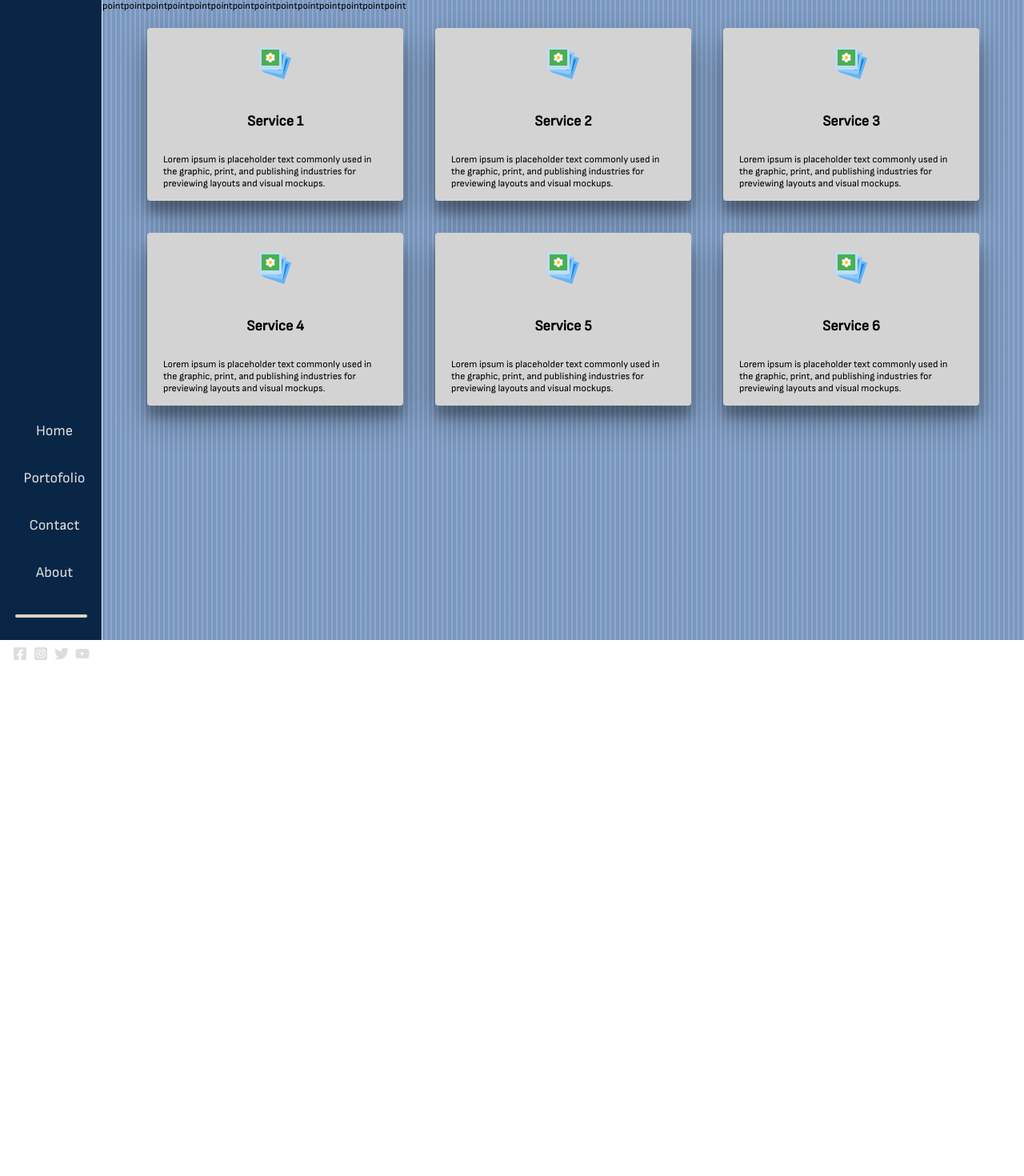
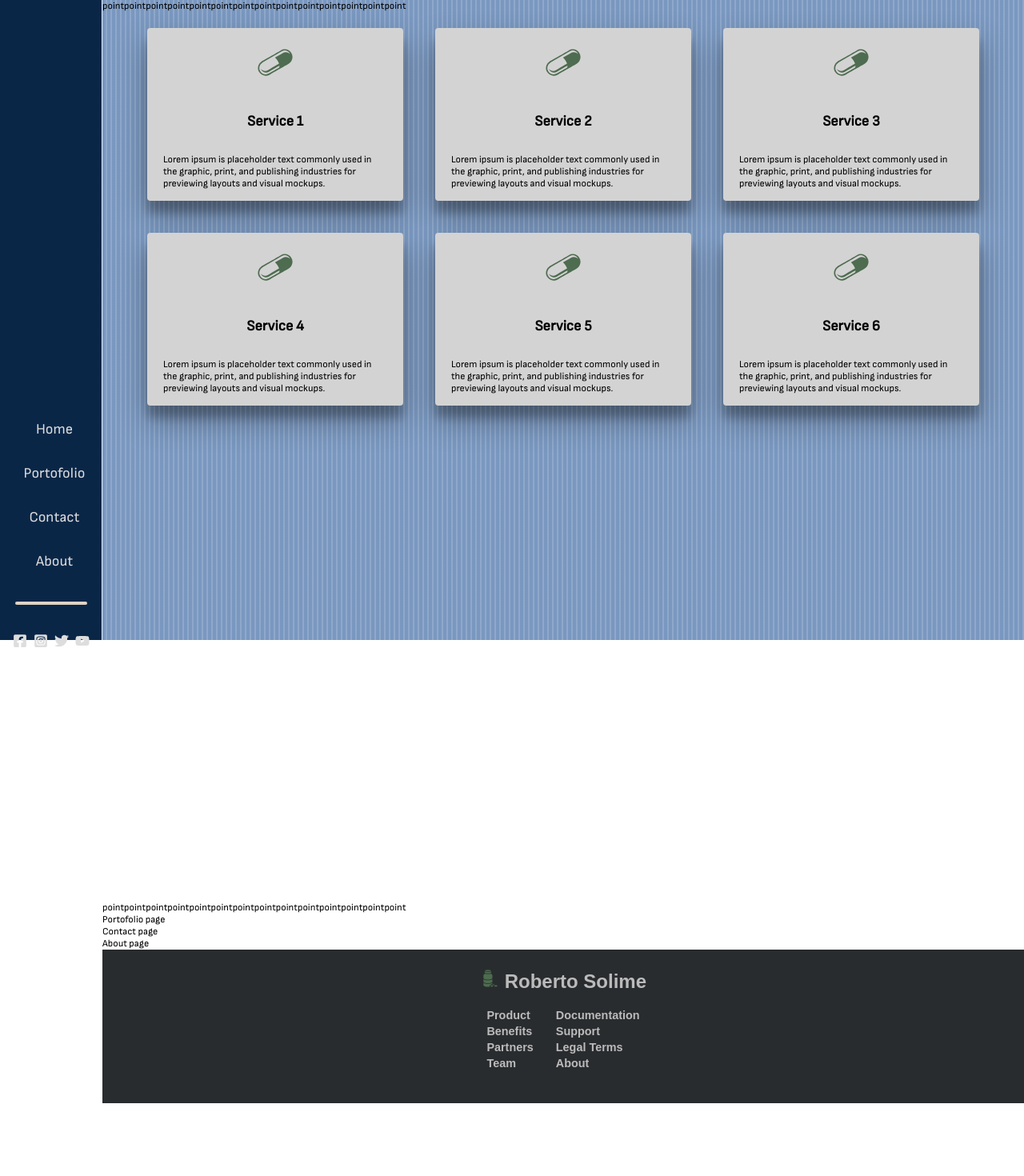
Before and after one commit to bobz0r11/rsolime, a React (Create React App) app: page / in a window 1280 px wide. Shown: the top 1470 px of the page at 80% size. After the commit the page ends 1379 px from the top, so only its background shows below. Built offline with nearby package versions, Linux system fonts and the light colour scheme.

Commit message:
[remove-routing] wip

```diff
--- a/src/App.tsx
+++ b/src/App.tsx
@@ -1,46 +1,25 @@
 import Home from 'components/home';
 import Sidebar from 'components/sidebar';
 
-import { BrowserRouter, Route, Routes } from 'react-router-dom';
-
 import About from 'components/about';
 import Contact from 'components/contact';
-import PageNotFound from 'components/pagenotfound';
 import Portofolio from 'components/portofolio';
+import Footer from 'components/footer';
 
 import './App.scss'
 
 const App = () => {
   return (
-    <BrowserRouter>
-      <div className="app">
-        <Sidebar />
-        <div className="content">
-          <Routes>
-            <Route
-              path='/'
-              element={<Home />}
-              errorElement={<PageNotFound />}
-            />
-            <Route
-              path='/portofolio'
-              element={<Portofolio />}
-              errorElement={<PageNotFound />}
-            />
-            <Route
-              path='/contact'
-              element={<Contact />}
-              errorElement={<PageNotFound />}
-            />
-            <Route
-              path='/about'
-              element={<About />}
-              errorElement={<PageNotFound />}
-            />
-          </Routes>
-        </div>
+    <div className="app">
+      <Sidebar />
+      <div className="content">
+        <Home />
+        <Portofolio />
+        <Contact />
+        <About />
+        <Footer />
       </div>
-    </BrowserRouter>
+    </div>
   );
 }
 
--- a/src/components/box/box.scss
+++ b/src/components/box/box.scss
@@ -28,6 +28,7 @@
     &__icon {
         margin-bottom: 0.5em;
         font-size: 4em;
+        color: #4E6C50;
     }
 
     &__title {
--- /dev/null
+++ b/src/components/footer/footer.scss
@@ -0,0 +1,56 @@
+@import url(https://fonts.googleapis.com/css?family=Alegreya+Sans:300);
+
+.footer {
+    .container {
+        height: 8em;
+        width: 100%;
+        padding-top: 1em;
+        background-color: #292c2f;
+        color: #bbb;
+        font-family: 'Alegreya Sans', sans-serif;
+        font-size: 2em;
+        font-weight: bold;
+        text-align: center;
+    }
+
+    &__header {
+        height: 2em;
+        svg {
+            font-size: 24px;
+            color: #4E6C50;
+        }
+    }
+
+    footer a {
+        color: #999;
+        text-decoration: none;
+    }
+
+    footer a:hover,
+    footer a:focus {
+        color: #aaa;
+        text-decoration: none;
+        border-bottom: 1px dotted #999;
+    }
+
+    &__lists {
+        display: flex;
+        flex-wrap: nowrap;
+        justify-content: center;
+        align-items: flex-start;
+        &__list {
+            text-align: left;
+            padding: 0px 14px;
+
+            &--item {
+                font-size: 0.6em;
+                cursor: pointer;
+                padding: 2px 0px;
+
+                &:hover {
+                    color: #faecd6;
+                }
+            }
+        }
+    }
+}
--- /dev/null
+++ b/src/components/footer/index.tsx
@@ -0,0 +1,35 @@
+import './footer.scss';
+
+import { GiMedicinePills } from "react-icons/gi";
+
+
+const Footer = () => {
+    return (
+        <footer className="footer">
+            <div className="container">
+                <div className="footer__header">
+                    <span className="footer__header--icon"> <GiMedicinePills /> </span>
+                    <span className="footer__header--text">Roberto Solime</span>
+                </div>
+
+                <div className="footer__lists">
+                    <ul className="footer__lists__list">
+                        <li className="footer__lists__list--item">Product</li>
+                        <li className="footer__lists__list--item">Benefits</li>
+                        <li className="footer__lists__list--item">Partners</li>
+                        <li className="footer__lists__list--item">Team</li>
+                    </ul>
+
+                    <ul className="footer__lists__list">
+                        <li className="footer__lists__list--item">Documentation</li>
+                        <li className="footer__lists__list--item">Support</li>
+                        <li className="footer__lists__list--item">Legal Terms</li>
+                        <li className="footer__lists__list--item">About</li>
+                    </ul>
+                </div>
+            </div>
+        </footer>
+    );
+}
+
+export default Footer;
--- a/src/components/home/home.scss
+++ b/src/components/home/home.scss
@@ -29,6 +29,6 @@
     }
 
     #point2 {
-        margin-top: 100em;
+        margin-top: 50em;
     }
 }
--- a/src/components/home/index.tsx
+++ b/src/components/home/index.tsx
@@ -1,7 +1,7 @@
 import Box from 'components/box';
 import './home.scss'
 
-import { FcStackOfPhotos } from "react-icons/fc";
+import { GiPill } from "react-icons/gi";
 
 const Home = () => {
     const scrollTo1 = () => {
@@ -24,32 +24,32 @@ const Home = () => {
                 <Box
                     title={'Service 1'}
                     message={"Lorem ipsum is placeholder text commonly used in the graphic, print, and publishing industries for previewing layouts and visual mockups."}
-                    iconName={FcStackOfPhotos}
+                    iconName={GiPill}
                 />
                 <Box
                     title={'Service 2'}
                     message={"Lorem ipsum is placeholder text commonly used in the graphic, print, and publishing industries for previewing layouts and visual mockups."}
-                    iconName={FcStackOfPhotos}
+                    iconName={GiPill}
                 />
                 <Box
                     title={'Service 3'}
                     message={"Lorem ipsum is placeholder text commonly used in the graphic, print, and publishing industries for previewing layouts and visual mockups."}
-                    iconName={FcStackOfPhotos}
+                    iconName={GiPill}
                 />
                 <Box
                     title={'Service 4'}
                     message={"Lorem ipsum is placeholder text commonly used in the graphic, print, and publishing industries for previewing layouts and visual mockups."}
-                    iconName={FcStackOfPhotos}
+                    iconName={GiPill}
                 />
                 <Box
                     title={'Service 5'}
                     message={"Lorem ipsum is placeholder text commonly used in the graphic, print, and publishing industries for previewing layouts and visual mockups."}
-                    iconName={FcStackOfPhotos}
+                    iconName={GiPill}
                 />
                 <Box
                     title={'Service 6'}
                     message={"Lorem ipsum is placeholder text commonly used in the graphic, print, and publishing industries for previewing layouts and visual mockups."}
-                    iconName={FcStackOfPhotos}
+                    iconName={GiPill}
                 />
             </div>
             <div id="point2" onClick={() => scrollTo1()}>pointpointpointpointpointpointpointpointpointpointpointpointpointpoint</div>
--- a/src/components/sidebar/index.tsx
+++ b/src/components/sidebar/index.tsx
@@ -1,5 +1,4 @@
 import React from 'react';
-import { Link } from 'react-router-dom'
 
 import { paths } from 'constants/app-constants';
 
@@ -14,13 +13,13 @@ const Sidebar = () => {
                 <div className="sidebar__container">
                     <ul className="sidebar__list">
                         {
-                            paths.map(({ id, path, name }) => {
+                            paths.map(({ id, name }) => {
                                 return (
                                     <li
                                         key={id}
                                         className="sidebar__list__item"
                                     >
-                                        <Link to={path}> {name} </Link>
+                                        {name}
                                     </li>
                                 );
                             })
--- a/src/components/sidebar/sidebar.scss
+++ b/src/components/sidebar/sidebar.scss
@@ -19,7 +19,17 @@
             text-align: center;
 
             &__item {
-                padding: 2px 0px;
+                padding: 6px 8px 28px 16px;
+                text-decoration: none;
+                font-size: 18px;
+                color: #dddddd;
+                display: block;
+                cursor: pointer;
+
+                &:hover {
+                    color: #f0ffff;
+                    opacity: .7;
+                }
             }
         }
 
@@ -51,19 +61,6 @@
             }
         }
     }
-
-    a {
-        padding: 6px 8px 28px 16px;
-        text-decoration: none;
-        font-size: 18px;
-        color: #dddddd;
-        display: block;
-
-        &:hover {
-            color: #f0ffff;
-            opacity: .7;
-        }
-    }
 }
 
 .content {
```
